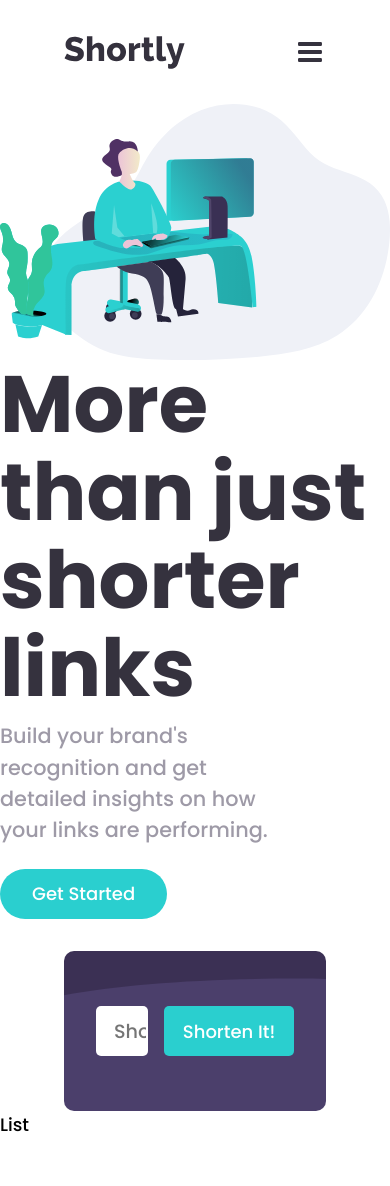
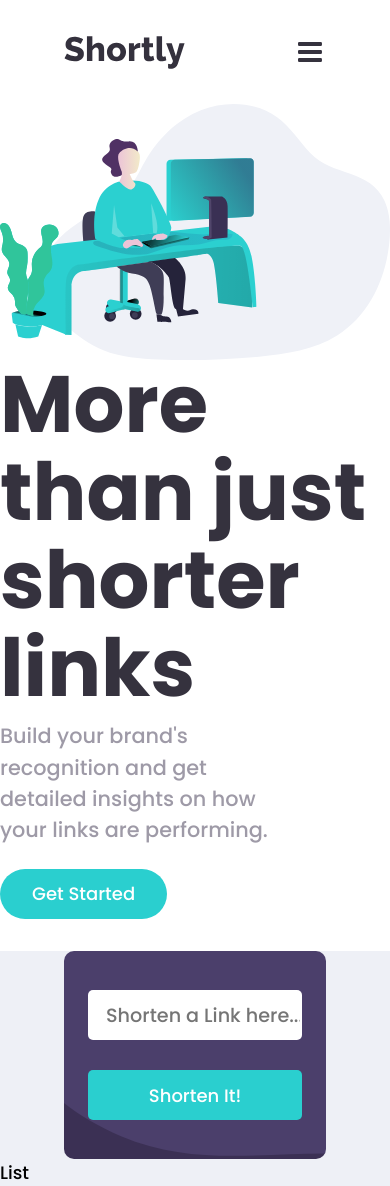
Before and after one commit to flp-pcll/url-shortener-app, a React (Create React App) app: page / in a window 390 px wide. Before the commit the page ends 1138 px from the top, so only its background shows below. Built offline with nearby package versions, Linux system fonts and the light colour scheme.

Commit message:
added error alert in Shortener Form + localStorage actions

```diff
--- a/src/assets/styles/variables.css
+++ b/src/assets/styles/variables.css
@@ -17,8 +17,8 @@
     --red: hsl(0, 87%, 67%); /*error message*/
 
     /*Neutral:*/
-    --main-bg-color: hsl(225, 33%, 95%);
     --gray: hsl(0, 0%, 75%); /*???*/
+    --main-area-gray: hsl(225, 33%, 95%); /*main area gray bg*/
     --very-grayish-violet: hsl(257, 7%, 63%); /*paragraphs, initial links color*/
     --very-dark-blue: hsl(255, 11%, 22%); /*headings, link hovers, h1-h6*/
     --very-dark-violet: hsl(260, 8%, 14%); /*footer bg*/
--- a/src/components/ShortenerArea/ShortenerArea.js
+++ b/src/components/ShortenerArea/ShortenerArea.js
@@ -1,11 +1,28 @@
-import React, { useCallback } from "react";
+import React, { useState, useEffect } from "react";
 import ShortenerForm from "./ShortenerForm/ShortenerForm";
+import styles from "./ShortenerArea.module.css";
 
 function ShortenerArea() {
-    const getLinkObjectHandler = linkObj => console.log(linkObj);
+    const [shortenedLinkItems, setShortenedLinkItems] = useState(() => {
+        const storedLinksList = window.localStorage.getItem('linkItems');
+        return JSON.parse(storedLinksList) || [];
+    });
+
+    const getLinkObjectHandler = linkObj => {
+        setShortenedLinkItems(prevList => {
+            const newList = [...prevList];
+            newList.unshift(linkObj);
+            return newList;
+        });
+    };
+
+    useEffect(() => {
+        const linkItemsJSON = JSON.stringify(shortenedLinkItems);
+        window.localStorage.setItem('linkItems', linkItemsJSON);
+    }, [shortenedLinkItems]);
 
     return(
-        <section>
+        <section className={styles['shortener-area']}>
             <ShortenerForm onHttpRequest={getLinkObjectHandler} />
             <div>List</div>
         </section>
--- /dev/null
+++ b/src/components/ShortenerArea/ShortenerArea.module.css
@@ -0,0 +1,5 @@
+@import url('../../assets/styles/variables.css');
+
+.shortener-area {
+    background-color: var(--main-area-gray);
+}
--- a/src/components/ShortenerArea/ShortenerForm/ShortenerForm.js
+++ b/src/components/ShortenerArea/ShortenerForm/ShortenerForm.js
@@ -11,6 +11,12 @@ function ShortenerForm({onHttpRequest}) {
     const inputRef = useRef(null);
     const [isInputValid, setIsInputValid] = useState(false);
     const [dataIsLoading, setDataIsLoading] = useState(false);
+    const [errorAlert, setErrorAlert] = useState(false);
+
+    const inputClickHandler = event => {
+        event.preventDefault();
+        setErrorAlert(false);
+    };
 
     //validation:
     const formSubmitHandler = event => {
@@ -20,7 +26,8 @@ function ShortenerForm({onHttpRequest}) {
             setIsInputValid(true);
             setDataIsLoading(true);
         } else {
-            window.alert('Please enter a valid link...');
+            console.log('invalid input text');
+            setErrorAlert(true);
         };
     };
 
@@ -37,7 +44,6 @@ function ShortenerForm({onHttpRequest}) {
                     originalURL: request.data.result.original_link,
                     shortenedURL: request.data.result.short_link
                 });
-                setIsInputValid(false);
                 inputRef.current.value = null;
                 setDataIsLoading(false);
             } catch(err) {
@@ -45,14 +51,15 @@ function ShortenerForm({onHttpRequest}) {
             };
         };
         getShortenedLink(url);
+        setIsInputValid(false);
     }, [isInputValid, onHttpRequest]);
 
     return (
         <Card className={styles['shortener-form_card']}>
             <form onSubmit={formSubmitHandler} className={styles['shortener-form']} id="shortenerForm" noValidate autoComplete="off">
                 <fieldset className={styles['shortener-form_form-controls']} name="Form Controls">
-                    <Input inputref={inputRef} type="text" ariaLabel="Add a link here" placeholder="Shorten a Link here..." />
-                    <small style={{ display: 'none' }} title="Error Message">Please add a valid link...</small>
+                    <Input className={`${errorAlert ? styles['input-on-error'] : ""}`} inputref={inputRef} type="text" ariaLabel="Add a link here" placeholder="Shorten a Link here..." onClick={inputClickHandler} />
+                    <small className={`${errorAlert ? styles['error-message_alert'] : styles['error-message_disabled']}`} title="Error Message">Please add a valid link...</small>
                 </fieldset>
                 <fieldset className={styles['shortener-form_form-actions']} name="Form Actions">
                     <Button type="submit">
--- a/src/components/ShortenerArea/ShortenerForm/ShortenerForm.module.css
+++ b/src/components/ShortenerArea/ShortenerForm/ShortenerForm.module.css
@@ -47,5 +47,46 @@
 .shortener-form_form-actions button div {
     text-align: center;
     align-self: flex-end;
+}
 
+.input-on-error {
+    border: 2px solid var(--red);
 }
+
+.error-message_disabled {
+    color: var(--red);
+    font-style: italic;
+    display: none;
+}
+.error-message_alert {
+    display: block;
+    color: var(--red);
+}
+
+@media screen and (max-width: 1000px) {
+    .shortener-form_card {
+        background-image: url('../../../assets/images/bg-shorten-mobile.svg');
+        background-repeat: no-repeat;
+        background-size: cover;
+        background-position: center;
+    }
+
+    .shortener-form {
+        flex-direction: column;
+        justify-content: space-around;
+        margin: 0 1.5rem;
+        padding: 1.5rem 0;
+    }
+    .shortener-form_form-controls {
+        margin: 0;
+        width: 100%;
+        flex-grow: 0;
+    }
+
+    .shortener-form_form-actions {
+        width: 100%;
+    }
+    .shortener-form_form-actions button {
+        width: 100%;
+    }
+}
--- a/src/components/UI/Spinner/Spinner.module.css
+++ b/src/components/UI/Spinner/Spinner.module.css
@@ -13,7 +13,7 @@
     width: 34px;
     height: 34px;
     margin: 8px;
-    border: 8px solid #fff;
+    border: 5px solid #fff;
     border-radius: 50%;
     animation: lds-ring 1.2s cubic-bezier(0.5, 0, 0.5, 1) infinite;
     border-color: #fff transparent transparent transparent;
```
